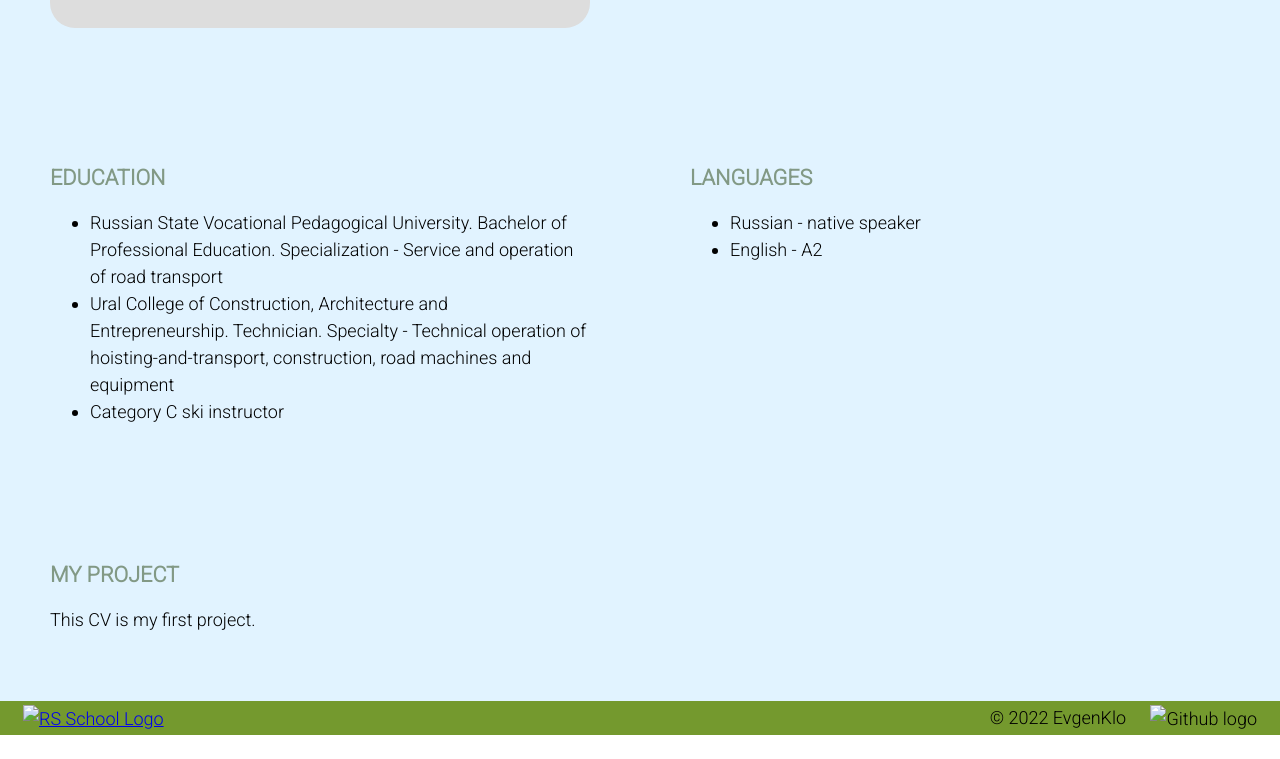
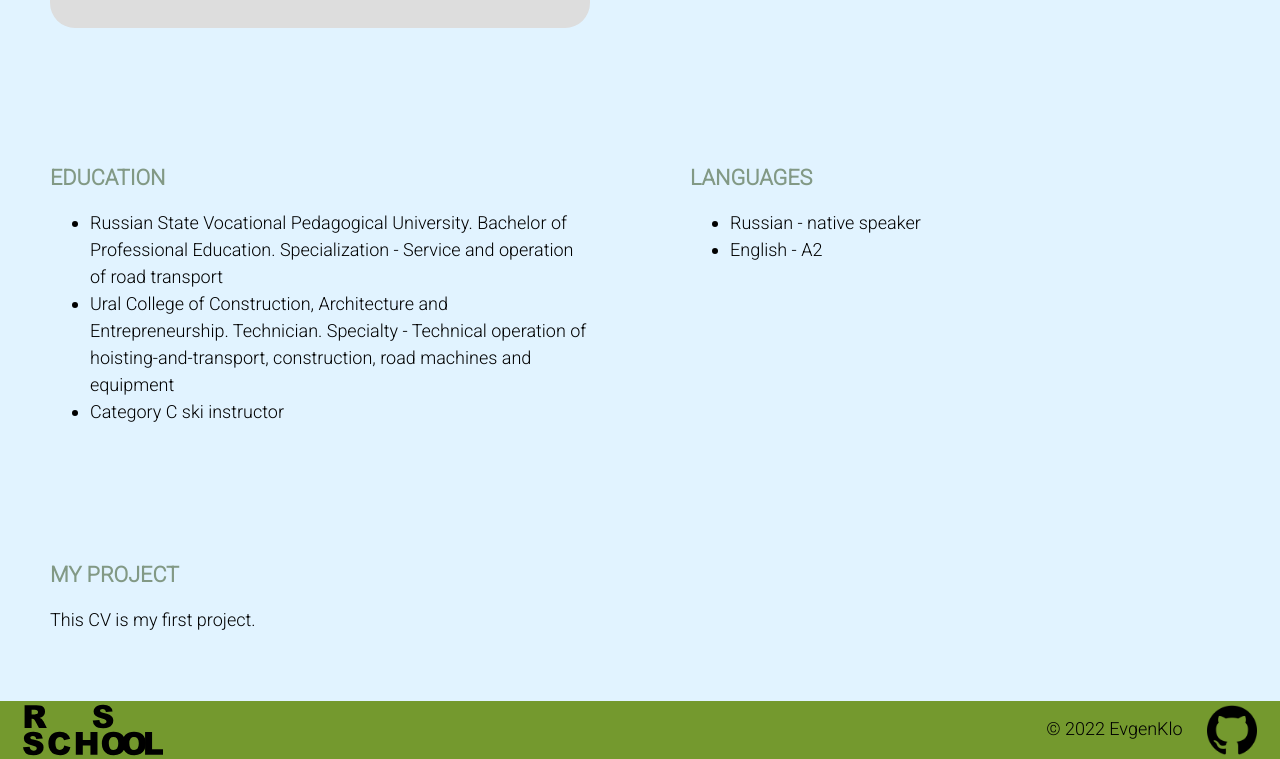
Before and after one commit to EvgenKlo/rsschool-cv, a plain HTML site: page index.html in a window 1280 px wide. Shown: the part 1896-2655 px from the top of the page. Before the commit the page ends 2631 px from the top, so only its background shows below. Drawn offline with Linux system fonts and the light colour scheme.

Commit message:
feat: ready cv

```diff
--- a/index.html
+++ b/index.html
@@ -115,11 +115,11 @@
             <tbody>
                 <tr>
                     <td>
-                        <a href="https://rs.school/js/"><img class="move-rs-school" src="./assets/svg/rs_school_js.svg" alt="RS School Logo" width="140" height="52"></a>
+                        <a href="https://rs.school/js/"><img class="move-rs-school" src="./assets/svg/rs_school.svg" alt="RS School Logo" width="140" height="52"></a>
                     </td>
                     <td class="table-text-align table-item">
                         <a href="https://github.com/EvgenKlo">© 2022 EvgenKlo</a>
-                        <a href="https://github.com/EvgenKlo"><img class="move-github" src="./assets/img/Github_logo.png" alt="Github logo" width="50" height="50"></a>
+                        <a href="https://github.com/EvgenKlo"><img class="move-github" src="./assets/png/25231.png" alt="Github logo" width="50" height="50"></a>
                     </td>
                 </tr>
             </tbody>
--- a/style.css
+++ b/style.css
@@ -109,6 +109,7 @@ html {
 .move-rs-school {
     margin-left: 20px;
     vertical-align: middle;
+    fill: #ffffff;
 }
 
 .move-github {
```
Also changed, not shown: assets/png/25231.png (added), assets/svg/rs_school.svg (added), 1 other file.
